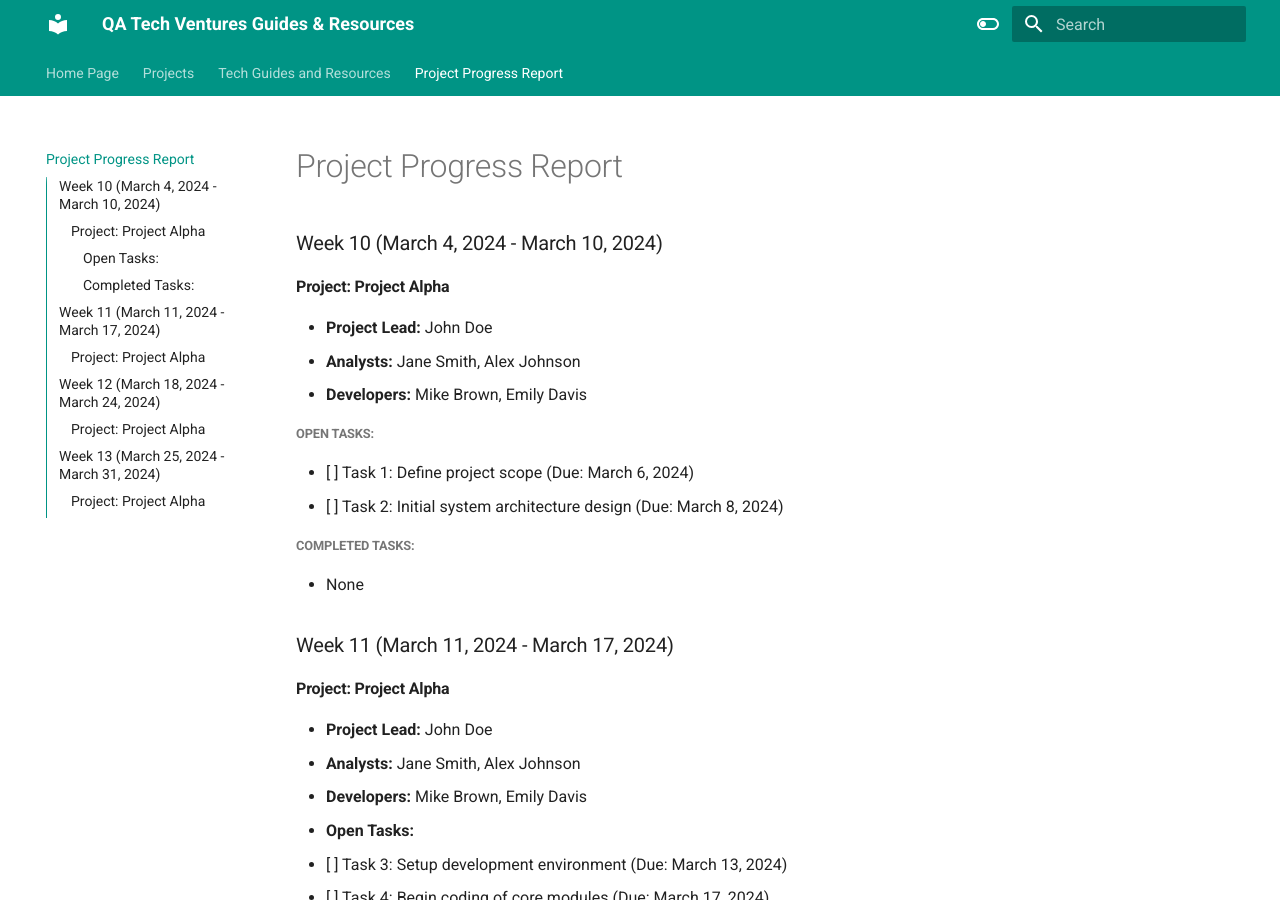
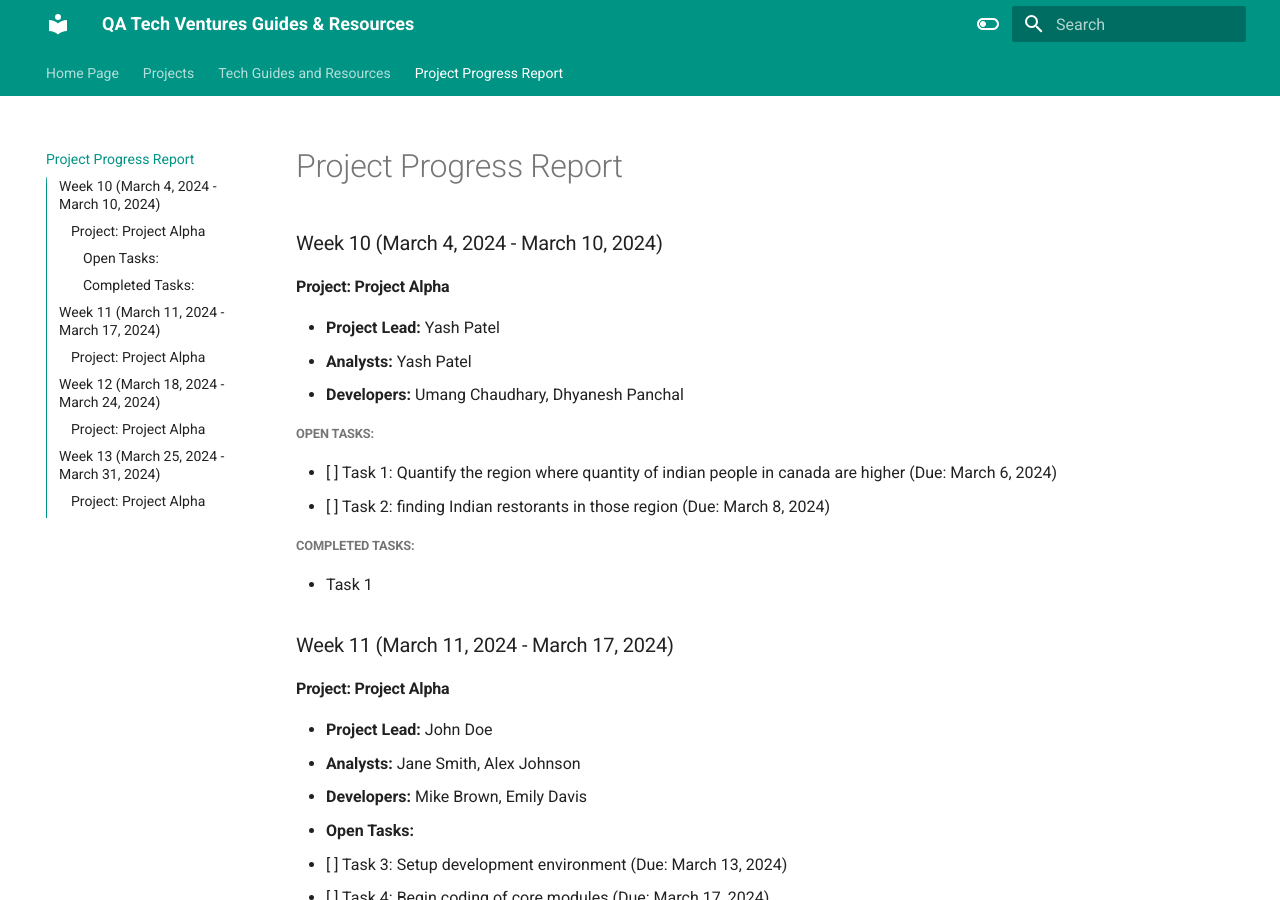
Before and after one commit to QAVentures/qaTechVentures-mkdoc-material, an MkDocs documentation site: the page built from docs/weekly tracker.md, in a window 1280 px wide and 900 px high. Built offline with MkDocs 1.6.1 and Material for MkDocs 9.7.7, drawn with Linux system fonts in a browser that asks for light colours.

Commit message:
first update

```diff
--- a/docs/weekly tracker.md
+++ b/docs/weekly tracker.md
@@ -4,14 +4,14 @@
 
 #### Project: Project Alpha
 
-- **Project Lead:** John Doe
-- **Analysts:** Jane Smith, Alex Johnson
-- **Developers:** Mike Brown, Emily Davis
+- **Project Lead:** Yash Patel
+- **Analysts:** Yash Patel
+- **Developers:** Umang Chaudhary, Dhyanesh Panchal
 ##### **Open Tasks:**
-  - [ ] Task 1: Define project scope (Due: March 6, 2024)
-  - [ ] Task 2: Initial system architecture design (Due: March 8, 2024)
+  - [ ] Task 1: Quantify the region where quantity of indian people in canada are higher (Due: March 6, 2024)
+  - [ ] Task 2: finding Indian restorants in those region  (Due: March 8, 2024)
 ##### **Completed Tasks:**
-  - None
+  - Task 1
 
 ### Week 11 (March 11, 2024 - March 17, 2024)
 
```
